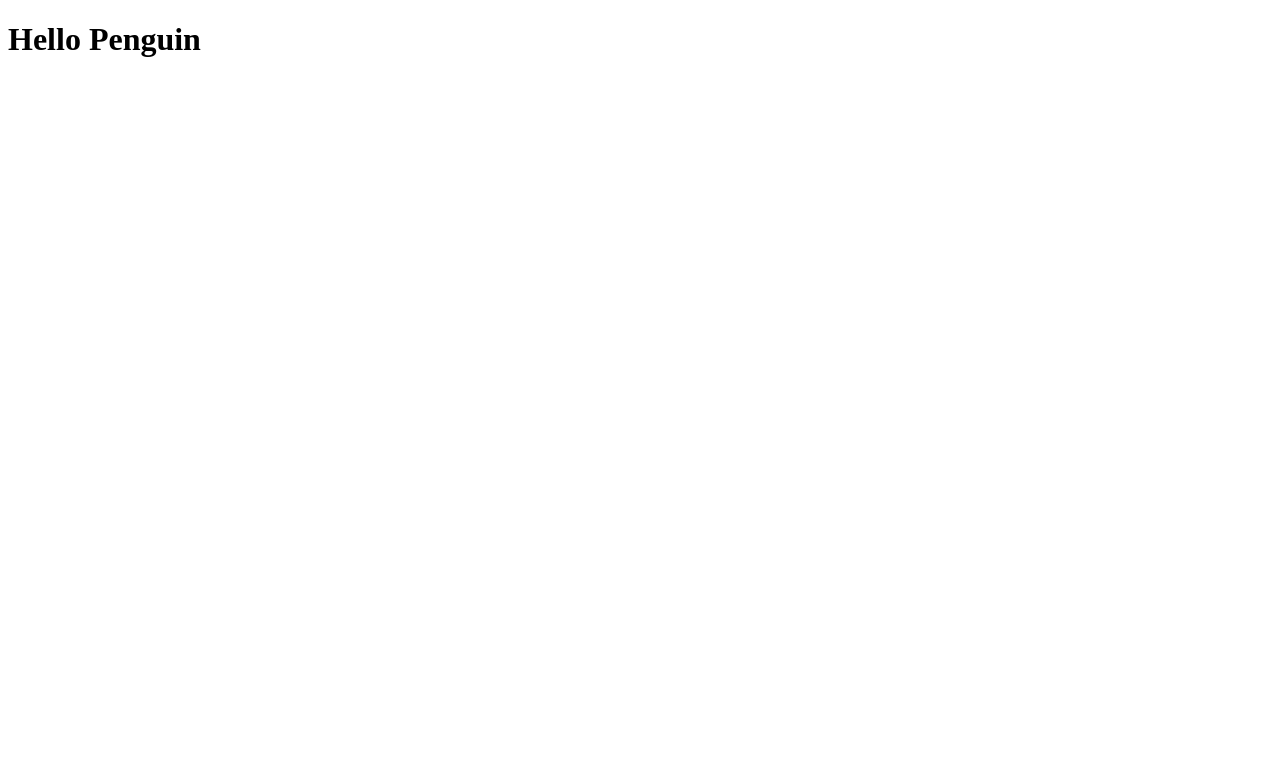
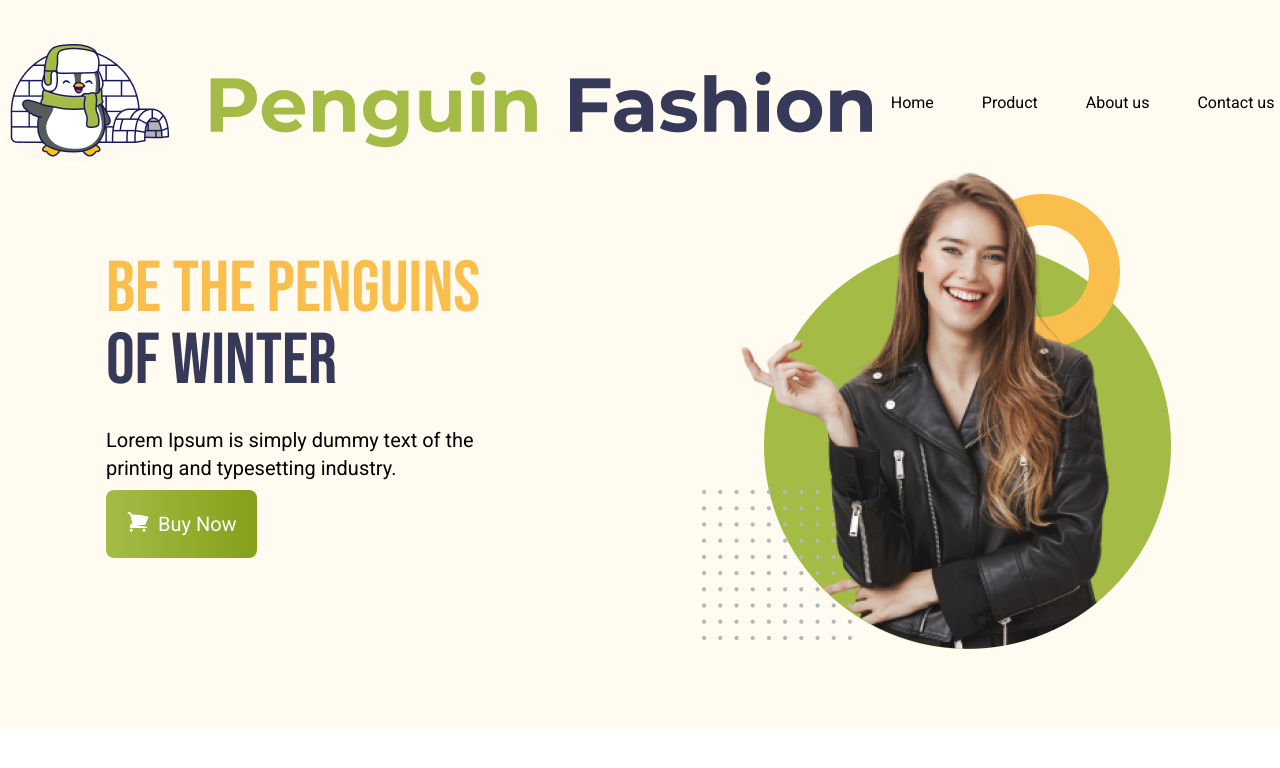
Before and after one commit to MosharrofHossain44/penguin-fashion-with-tailwind, a plain HTML site: page index.html in a window 1280 px wide. Drawn offline with nearby package versions, Linux system fonts and the light colour scheme.

Commit message:
header section complete

```diff
--- a/index.html
+++ b/index.html
@@ -3,9 +3,77 @@
 <head>
     <meta charset="UTF-8">
     <meta name="viewport" content="width=device-width, initial-scale=1.0">
+    <script src="https://cdn.tailwindcss.com"></script>
     <title>Penguin Fashion Website</title>
+    <link rel="preconnect" href="https://fonts.googleapis.com">
+    <link rel="preconnect" href="https://fonts.gstatic.com" crossorigin>
+    <link href="https://fonts.googleapis.com/css2?family=Bebas+Neue&family=Roboto:ital,wght@0,100;0,300;0,400;0,500;0,700;0,900;1,100;1,300;1,400;1,500;1,700;1,900&display=swap" rel="stylesheet">
+
+    <style>
+        .font-Roboto{
+            font-family: "Roboto", sans-serif;
+            font-weight: 400;
+            font-style: normal;
+        }
+
+        .font-Babes-Neue{
+            font-family: "Bebas Neue", sans-serif;
+            font-weight: 400;
+            font-style: normal;
+        }
+    </style>
 </head>
-<body>
-    <h1>Hello Penguin</h1>
+<body class="font-Roboto">
+    <header class="bg-[#FFFBF0] pt-11 pb-20">
+        <nav class="flex justify-around items-center">
+            <div>
+                <img src="icons/logo.png" alt="Company Logo">
+            </div>
+
+            <div>
+                <ul class="flex gap-12">
+                    <li>Home</li>
+                    <li>Product</li>
+                    <li>About us</li>
+                    <li>Contact us</li>
+                </ul>
+            </div>
+        </nav>
+
+        <div class="lg:flex lg:justify-around lg:items-center">
+            <div>
+                <h1 class="font-Babes-Neue text-7xl">
+                    <span class="text-[#FABE4C]">be the penguins</span> <br>
+                    <span class="text-[#363958]">of winter</span>
+                </h1>
+                <p class="text-xl max-w-96 mt-7 mb-2">
+                    Lorem Ipsum is simply dummy text of the printing
+                    and typesetting industry.
+                </p>
+
+               <div>
+                    <button class="flex gap-2 text-white text-xl bg-green-300 rounded-lg bg-gradient-to-r from-[#A4BC46] to-[#85A019]  px-5 py-5">
+                    <svg xmlns="http://www.w3.org/2000/svg"  fill="white" viewBox="0 0 24 24" stroke-width="1.5" stroke="currentColor" class="size-6">
+                        <path stroke-linecap="round" stroke-linejoin="round" d="M2.25 3h1.386c.51 0 .955.343 1.087.835l.383 1.437M7.5 14.25a3 3 0 0 0-3 3h15.75m-12.75-3h11.218c1.121-2.3 2.1-4.684 2.924-7.138a60.114 60.114 0 0 0-16.536-1.84M7.5 14.25 5.106 5.272M6 20.25a.75.75 0 1 1-1.5 0 .75.75 0 0 1 1.5 0Zm12.75 0a.75.75 0 1 1-1.5 0 .75.75 0 0 1 1.5 0Z" />
+                      </svg>
+                      Buy Now</button>
+
+               </div>
+            </div>
+
+
+            <div>
+                <img src="images/model.png" alt="">
+            </div>
+        </div>
+    </header>
+
+    <main>
+
+    </main>
+
+    <footer>
+
+    </footer>
 </body>
 </html>
```
Also changed, not shown: tailwind.config.js (added).
